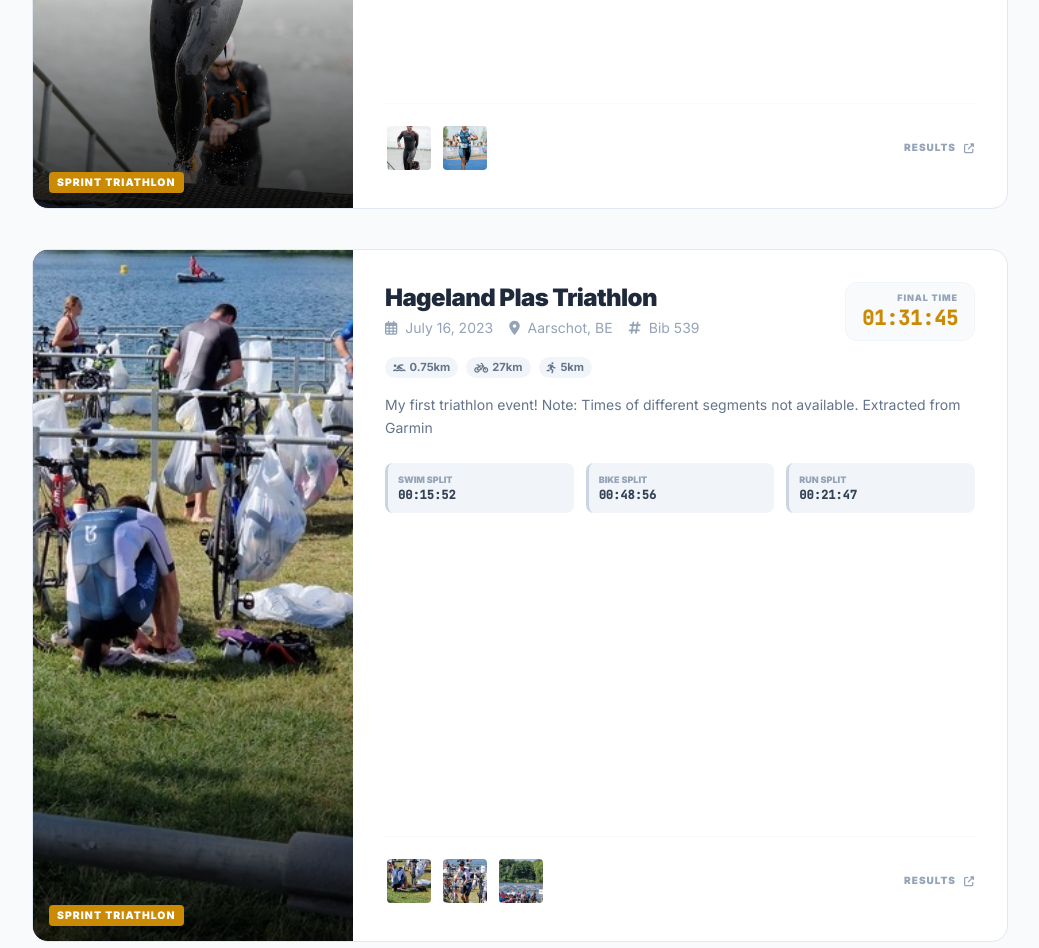
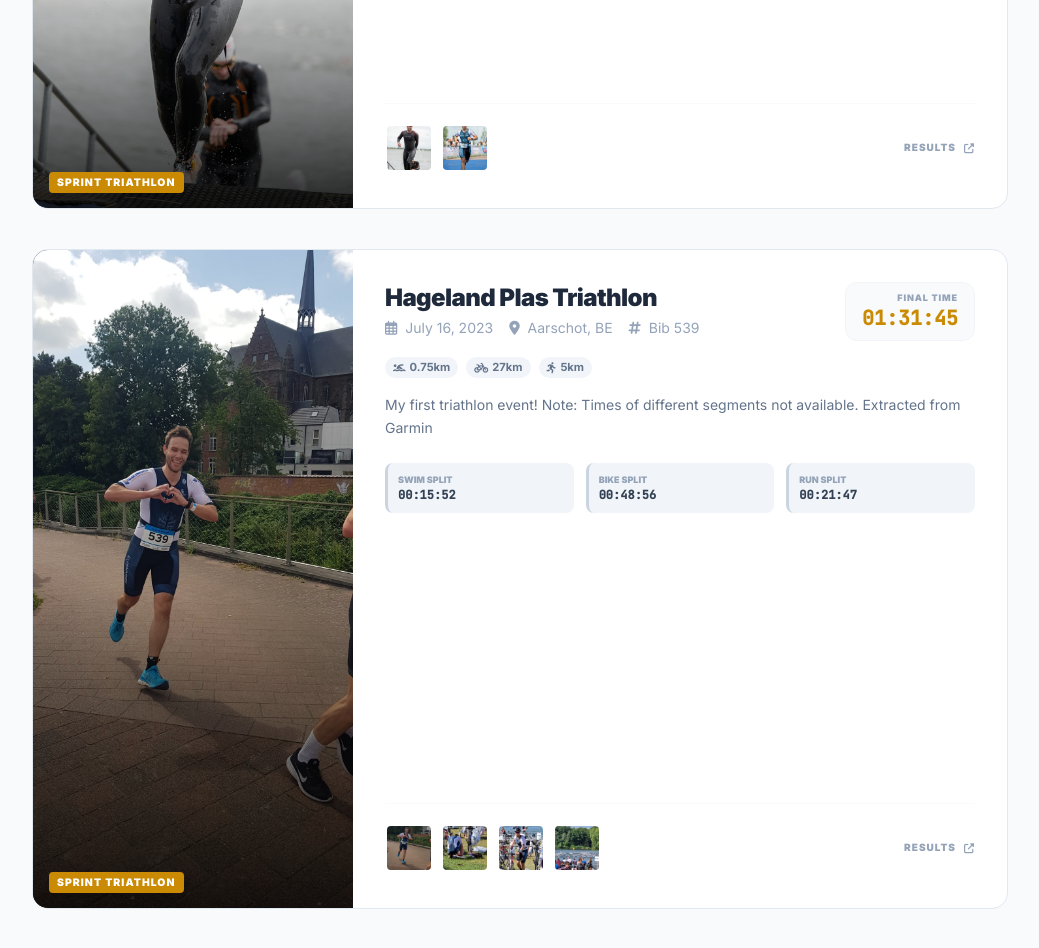
Before and after one commit to Sdniss/Sdniss.github.io, a Jekyll site: the page built from _pages/triathlon.html, in a window 1280 px wide. Shown: the part 3547-4495 px from the top of the page, without its empty margins (120-1159 px from the left). Built offline with Jekyll 4.4.1, drawn with Linux system fonts in a browser that asks for light colours; nearby versions of some CDN libraries; grey boxes are pictures that could not be loaded.

Commit message:
Add photo

```diff
--- a/assets/data/triathlon.yml
+++ b/assets/data/triathlon.yml
@@ -187,6 +187,7 @@
     run: "00:21:47"
   description: "My first triathlon event! Note: Times of different segments not available. Extracted from Garmin"
   photos:
+    - "2023_Plastriatlon_4.jpg"
     - "2023_Plastriatlon_1.jpeg"
     - "2023_Plastriatlon_2.jpeg"
     - "2023_Plastriatlon_3.jpeg"
```
Also changed, not shown: assets/photos/2023_Plastriatlon_4.jpg (added).
